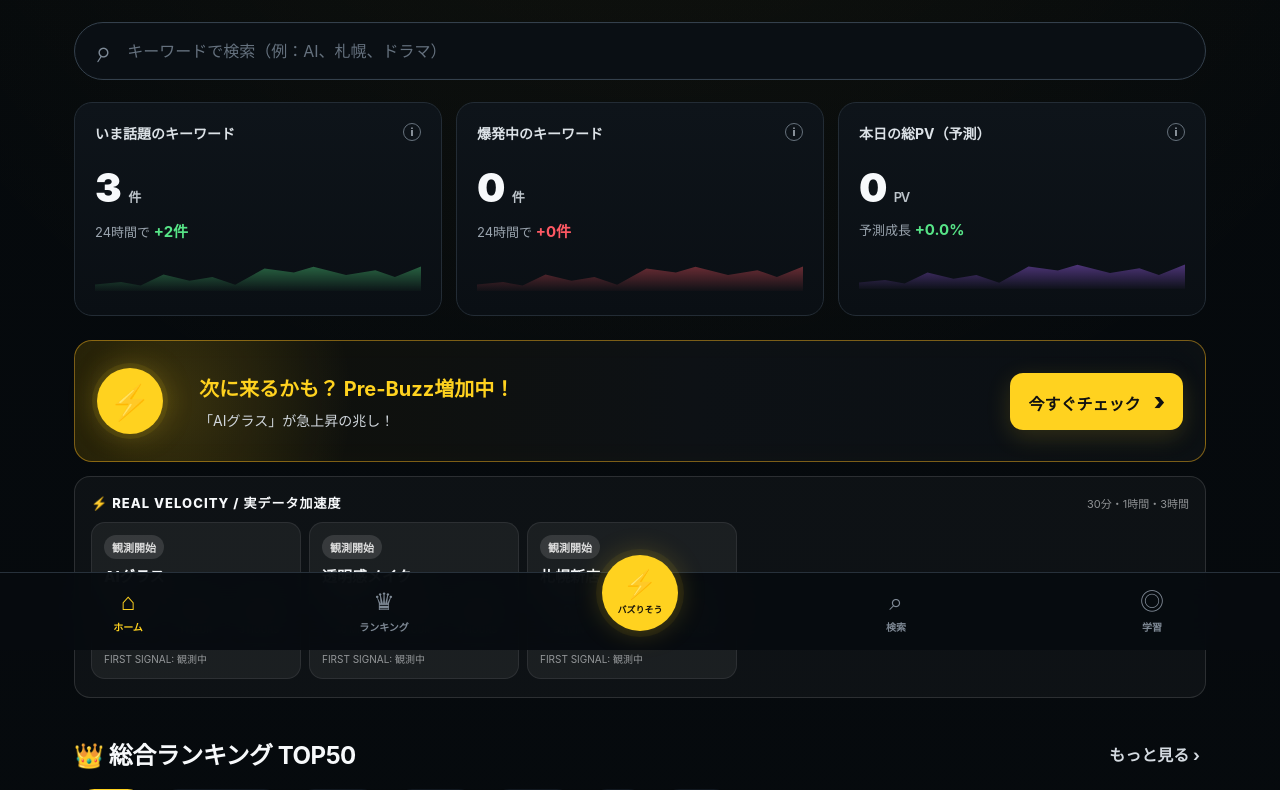
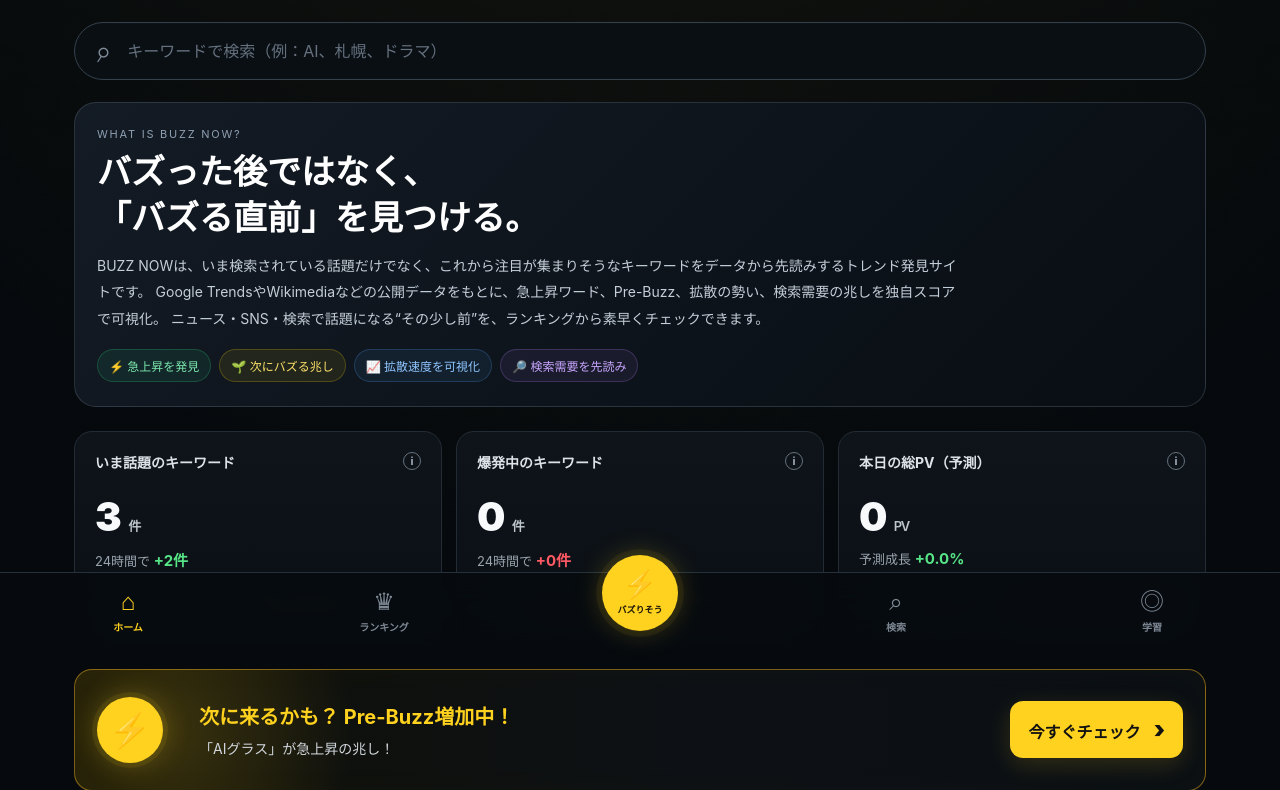
Before and after one commit to yamamotoyama2811365-pixel/buzz-now, a FastAPI app: page / in a window 1280 px wide. Shown: the part 150-940 px from the top of the page. Run offline with FastAPI, Linux system fonts and the light colour scheme; data comes from the database, SQL or seed files in the repository; data that the repository does not hold is empty; parts of the project's set-up code (start-up, migrations or seed data) failed here and were passed over; some libraries are stand-ins or nearby versions.

Commit message:
Update index.html

```diff
--- a/templates/index.html
+++ b/templates/index.html
@@ -12,6 +12,18 @@
 <link rel="stylesheet" href="/static/style.css">
     <!-- Google AdSense -->
     <script async src="https://pagead2.googlesyndication.com/pagead/js/adsbygoogle.js?client=ca-pub-5776658615046901" crossorigin="anonymous"></script>
+
+<script type="application/ld+json">
+{
+  "@context": "https://schema.org",
+  "@type": "WebSite",
+  "name": "BUZZ NOW",
+  "url": "https://buzz-now.onrender.com/",
+  "description": "BUZZ NOWは、いま話題のキーワードだけでなく、次にバズる可能性のある話題をデータから先読みするトレンド発見サイトです。",
+  "inLanguage": "ja"
+}
+</script>
+
 </head>
 <body>
 <div class="app-shell">
@@ -41,6 +53,27 @@
         <span class="search-icon">⌕</span>
         <input id="keywordSearch" type="search" placeholder="キーワードで検索（例：AI、札幌、ドラマ）">
       </label>
+    </section>
+
+
+    <section class="about-buzznow" aria-labelledby="aboutBuzzNowTitle">
+      <div style="border:1px solid rgba(148,163,184,.22);border-radius:22px;padding:24px 22px;background:linear-gradient(135deg,rgba(20,28,38,.96),rgba(9,14,20,.96));margin:18px 0 24px;">
+        <span style="display:block;font-size:11px;letter-spacing:.16em;color:#8fa0b3;margin-bottom:8px;">WHAT IS BUZZ NOW?</span>
+        <h1 id="aboutBuzzNowTitle" style="font-size:clamp(22px,4vw,34px);line-height:1.35;margin:0 0 12px;color:#fff;">
+          バズった後ではなく、<br>「バズる直前」を見つける。
+        </h1>
+        <p style="margin:0;color:#c4ced9;font-size:14px;line-height:1.9;max-width:860px;">
+          BUZZ NOWは、いま検索されている話題だけでなく、これから注目が集まりそうなキーワードをデータから先読みするトレンド発見サイトです。
+          Google TrendsやWikimediaなどの公開データをもとに、急上昇ワード、Pre-Buzz、拡散の勢い、検索需要の兆しを独自スコアで可視化。
+          ニュース・SNS・検索で話題になる“その少し前”を、ランキングから素早くチェックできます。
+        </p>
+        <div style="display:flex;flex-wrap:wrap;gap:8px;margin-top:16px;">
+          <span style="padding:7px 11px;border-radius:999px;background:rgba(50,213,131,.09);border:1px solid rgba(50,213,131,.23);color:#7ce7ae;font-size:12px;">⚡ 急上昇を発見</span>
+          <span style="padding:7px 11px;border-radius:999px;background:rgba(255,214,10,.08);border:1px solid rgba(255,214,10,.22);color:#ffe36b;font-size:12px;">🌱 次にバズる兆し</span>
+          <span style="padding:7px 11px;border-radius:999px;background:rgba(84,166,255,.08);border:1px solid rgba(84,166,255,.22);color:#8fc5ff;font-size:12px;">📈 拡散速度を可視化</span>
+          <span style="padding:7px 11px;border-radius:999px;background:rgba(181,126,255,.08);border:1px solid rgba(181,126,255,.22);color:#c9a6ff;font-size:12px;">🔎 検索需要を先読み</span>
+        </div>
+      </div>
     </section>
 
     <section class="summary-grid">
```
